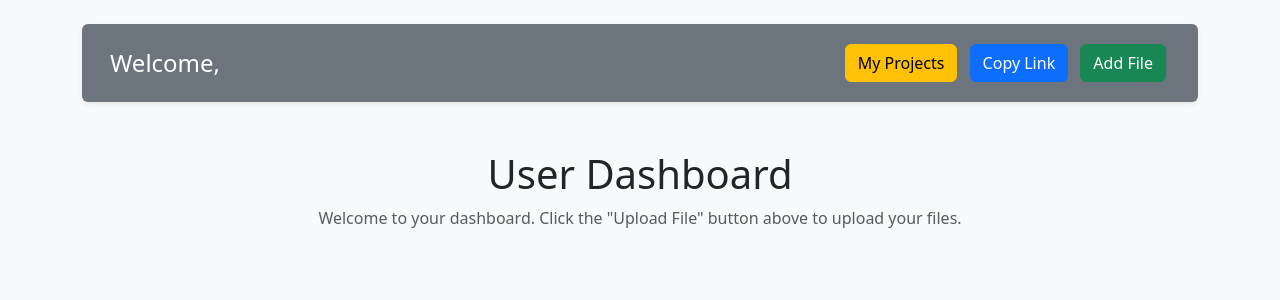
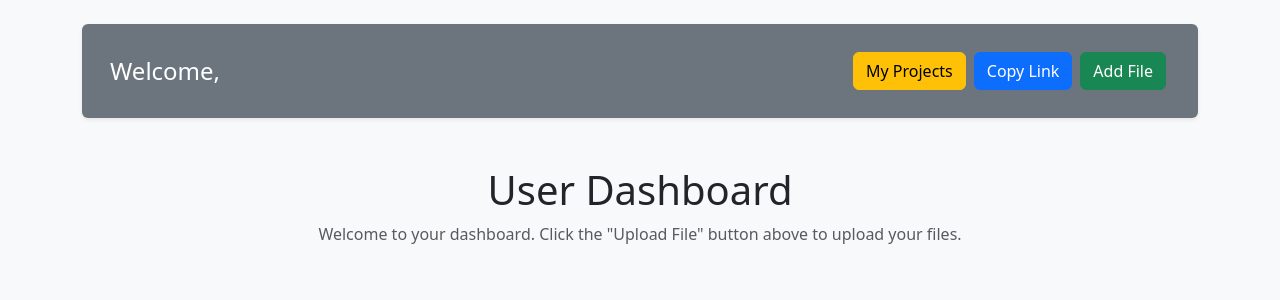
Before and after one commit to thesaiteja24/gen-ai-projects-nriit, a Flask app: template templates/user.html in a window 1280 px wide. Shown: the top 300 px of the page. Run offline with Flask 3, Linux system fonts and the light colour scheme; the template is opened without the code that fills it, so the values that code supplies are empty; some libraries are stand-ins or nearby versions.

Commit message:
"Updated server.py and user.html templates with minor code changes and formatting adjustments."

```diff
--- a/server.py
+++ b/server.py
@@ -15,6 +15,7 @@ app.config["MONGO_URI"] = os.environ.get('MONGO_URI') + certifi.where()
 
 # Initialize PyMongo
 mongo = PyMongo(app)
+
 
 def login_required(f):
     def wrapper(*args, **kwargs):
--- a/templates/user.html
+++ b/templates/user.html
@@ -30,21 +30,24 @@
           <span id="fullname" class="navbar-brand text-white fs-4"
             >Welcome, &nbsp;{{ fullname }}</span
           >
-          <div>
+          <div class="d-flex justify-content-between flex-wrap my-2">
             <a
               href="{{ url_for('view_user_by_roll', roll_number=session['student_id']) }}"
-              class="btn btn-warning mx-1"
+              class="btn btn-warning flex-fill m-1"
             >
               My Projects
             </a>
             <a
               href="{{ url_for('view_user_by_roll', roll_number=session['student_id']) }}"
               id="view-projects-link"
-              class="btn btn-primary mx-1"
+              class="btn btn-primary flex-fill m-1"
               onclick="copyLinkAndRefresh()"
-              >Copy Link</a
             >
-            <a href="/upload" class="btn btn-success mx-1">Add File</a>
+              Copy Link
+            </a>
+            <a href="/upload" class="btn btn-success flex-fill m-1">
+              Add File
+            </a>
           </div>
         </div>
       </nav>
@@ -96,13 +99,15 @@
     </div>
 
     <!-- Flash Message -->
-    {% with messages = get_flashed_messages(with_categories=true) %}
-      {% if messages %}
-        <div class="flash-message alert alert-{{ messages[0][0] }} fade show" role="alert">
-          {{ messages[0][1] }}
-        </div>
-      {% endif %}
-    {% endwith %}
+    {% with messages = get_flashed_messages(with_categories=true) %} {% if
+    messages %}
+    <div
+      class="flash-message alert alert-{{ messages[0][0] }} fade show"
+      role="alert"
+    >
+      {{ messages[0][1] }}
+    </div>
+    {% endif %} {% endwith %}
 
     <script src="https://cdn.jsdelivr.net/npm/bootstrap@5.3.2/dist/js/bootstrap.bundle.min.js"></script>
     <script>
@@ -121,11 +126,11 @@
       }
 
       // Show the flash message
-      const flashMessage = document.querySelector('.flash-message');
+      const flashMessage = document.querySelector(".flash-message");
       if (flashMessage) {
-        flashMessage.style.display = 'block';
+        flashMessage.style.display = "block";
         setTimeout(() => {
-          flashMessage.style.display = 'none';
+          flashMessage.style.display = "none";
         }, 3000); // Hide the flash message after 3 seconds
       }
     </script>
```
